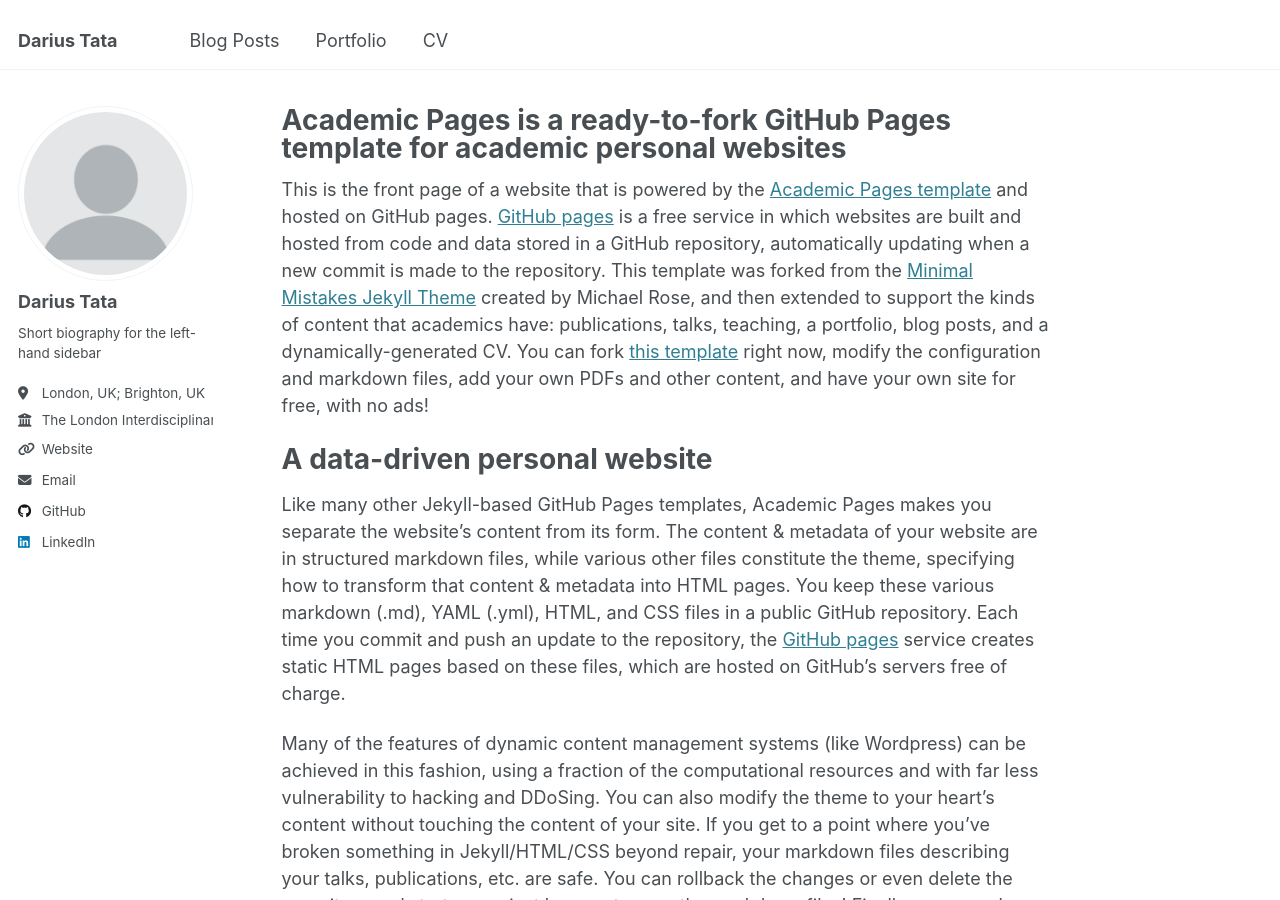
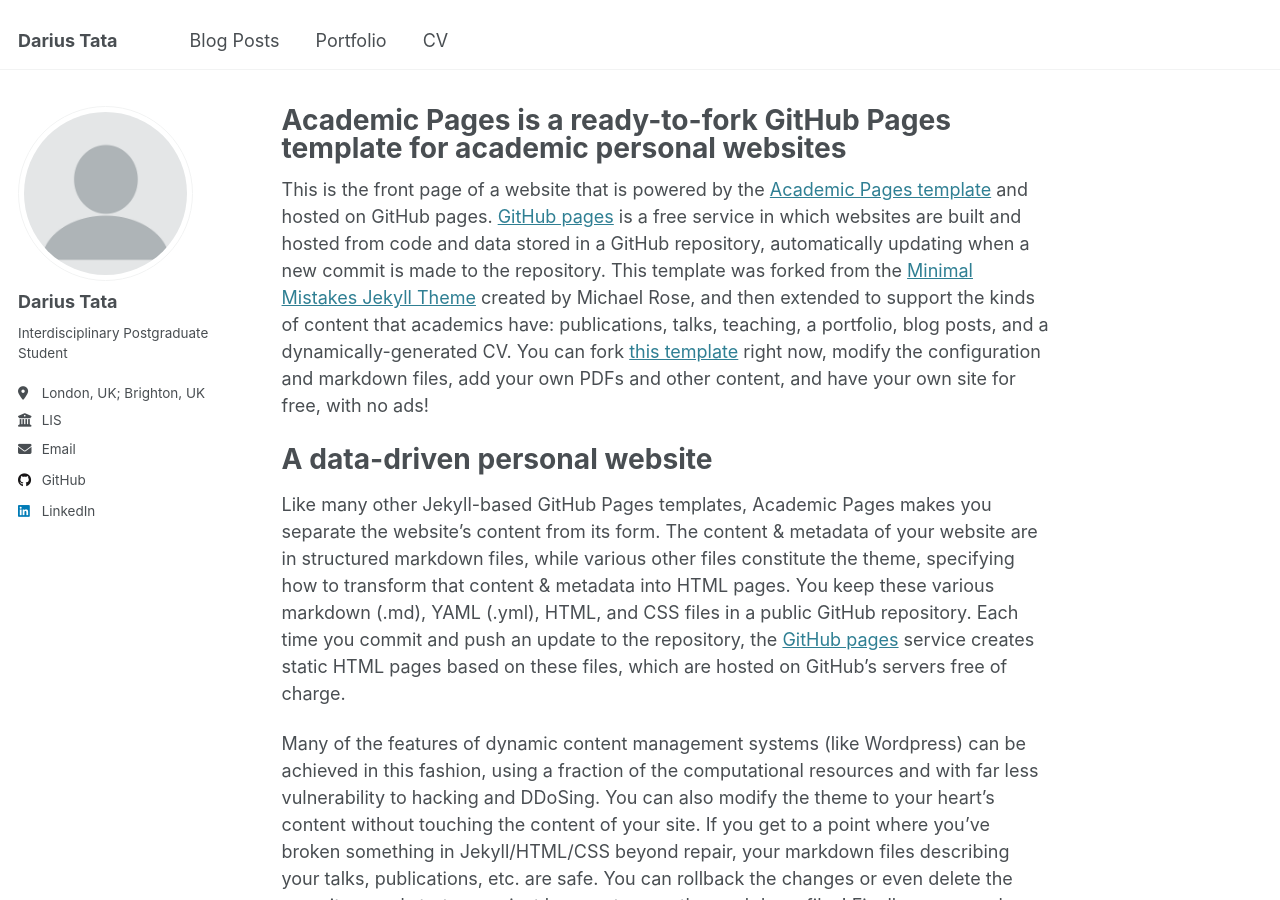
Before and after one commit to DariusTata/DariusTata.github.io, a Jekyll site: the page built from _pages/about.md, in a window 1280 px wide and 900 px high. Built offline with Jekyll 4.4.1, drawn with Linux system fonts in a browser that asks for light colours.

Commit message:
Update _config.yml
personal info formatting changes

```diff
--- a/_config.yml
+++ b/_config.yml
@@ -25,10 +25,14 @@ author:
   avatar           : "profile.png"
   name             : "Darius Tata"
   pronouns         : # example: "she/her"
-  bio              : "Short biography for the left-hand sidebar"
-  location         : "London, UK; Brighton, UK"
-  employer         : "The London Interdisciplinary School"
-  uri              : "lis.ac.uk"
+  bio              : "Interdisciplinary Postgraduate Student"
+  location         : "London, UK;\nBrighton, UK"
+  employer         : "LIS"
+  uri              : #"lis.ac.uk"
+
+  ## Custom sorting
+  linkedin         : "darius-tata" ## Username
+  github           : "DariusTata"
   email            : "darius.tata@lis.ac.uk"
 
   # Academic websites
@@ -45,7 +49,7 @@ author:
   bitbucket        : # Username - Update with your username on the site
   codepen          : # Username
   dribbble         : # Username
-  github           : "DariusTata"
+  ##see above custom sorting github           : "DariusTata"
   kaggle           : # Username
   stackoverflow    : # User number or user number and name (i.e., use "1" or "1/jeff-atwood")
 
@@ -59,7 +63,7 @@ author:
   keybase          : # Username
   instagram        : # Username
   lastfm           : # Username
-  linkedin         : "darius-tata" ## Username
+  ##see above custom sorting linkedin         : "darius-tata" ## Username
   mastodon         : # URL
   medium           : # URL
   pinterest        : # Username
```
